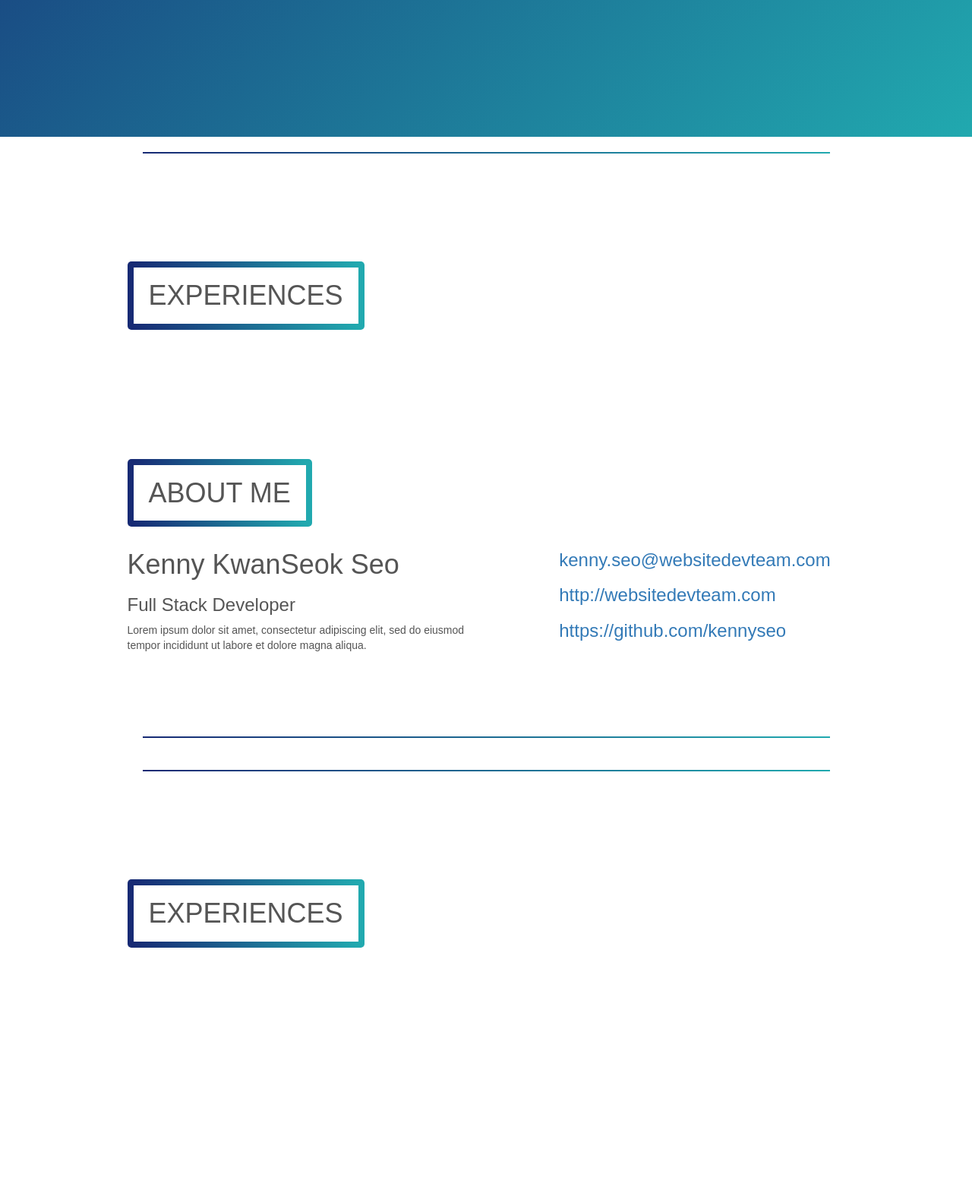
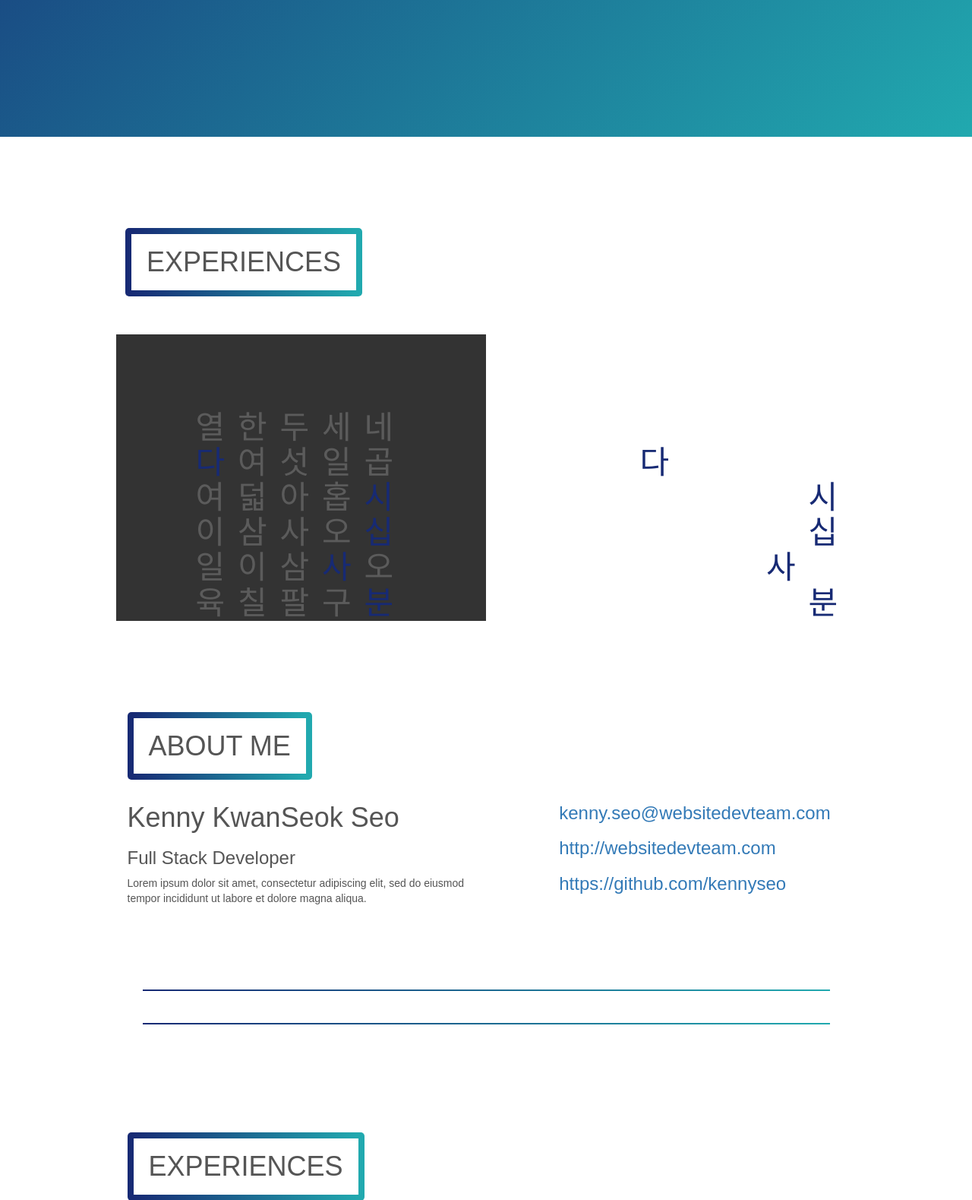
Before and after one commit to kennyseo/clock, a PHP site: page / in a window 1280 px wide. Shown: the part 557-2136 px from the top of the page at 76% size. Before the commit the page ends 1804 px from the top, so only its background shows below. Run offline with PHP 8.4, Linux system fonts and the light colour scheme; some libraries are stand-ins or nearby versions; some web fonts are replaced.

Commit message:
dark and light

```diff
--- a/index.php
+++ b/index.php
@@ -171,12 +171,103 @@
 
 
 	<div id="download" class="container"><!-- skill set container starts -->
-    <div class="row"><!-- row starts -->
-      <div class="col-md-10 col-md-offset-1 "><!-- col 10 starts -->
 
-					<div class="divider mt-5"></div>
+							<h1 class="box mt-5 mb-2 col-md-offset-1 ">EXPERIENCES</h1><!-- EXPERIENCES starts -->
+							<div class="row"><!-- row starts -->
 
-					<h1 class="box mt-5 mb-2">EXPERIENCES</h1><!-- EXPERIENCES starts -->
+      <div class="col-md-5 col-md-offset-1" style="background: #333;"><!-- col 10 starts -->
+				<table class="clock dark">
+					<tr>
+						<td class="ten">열</td>
+						<td class="one">한</td>
+						<td class="two">두</td>
+						<td class="three">세</td>
+						<td class="four">네</td>
+					</tr>
+					<tr>
+						<td class="five">다</td>
+						<td class="six">여</td>
+						<td class="fivesix">섯</td>
+						<td class="seven1">일</td>
+						<td class="seven2">곱</td>
+					</tr>
+					<tr>
+						<td class="eight1">여</td>
+						<td class="eight2">덟</td>
+						<td class="nine1">아</td>
+						<td class="nine2">홉</td>
+						<td class="hour">시</td>
+					</tr>
+					<tr>
+						<td class="twentym">이</td>
+						<td class="thirtym">삼</td>
+						<td class="fourtym">사</td>
+						<td class="fiftym">오</td>
+						<td class="tenm">십</td>
+					</tr>
+					<tr>
+						<td class="onem">일</td>
+						<td class="twom">이</td>
+						<td class="threem">삼</td>
+						<td class="fourm">사</td>
+						<td class="fivem">오</td>
+					</tr>
+					<tr>
+						<td class="sixm">육</td>
+						<td class="sevenm">칠</td>
+						<td class="eightm">팔</td>
+						<td class="nightm">구</td>
+						<td class="min">분</td>
+					</tr>
+				</table>
+
+			</div>
+			<div class="col-md-5 col-md-offset-1 "><!-- col 10 starts -->
+
+				<table class="clock light">
+					<tr>
+						<td class="ten">열</td>
+						<td class="one">한</td>
+						<td class="two">두</td>
+						<td class="three">세</td>
+						<td class="four">네</td>
+					</tr>
+					<tr>
+						<td class="five">다</td>
+						<td class="six">여</td>
+						<td class="fivesix">섯</td>
+						<td class="seven1">일</td>
+						<td class="seven2">곱</td>
+					</tr>
+					<tr>
+						<td class="eight1">여</td>
+						<td class="eight2">덟</td>
+						<td class="nine1">아</td>
+						<td class="nine2">홉</td>
+						<td class="hour">시</td>
+					</tr>
+					<tr>
+						<td class="twentym">이</td>
+						<td class="thirtym">삼</td>
+						<td class="fourtym">사</td>
+						<td class="fiftym">오</td>
+						<td class="tenm">십</td>
+					</tr>
+					<tr>
+						<td class="onem">일</td>
+						<td class="twom">이</td>
+						<td class="threem">삼</td>
+						<td class="fourm">사</td>
+						<td class="fivem">오</td>
+					</tr>
+					<tr>
+						<td class="sixm">육</td>
+						<td class="sevenm">칠</td>
+						<td class="eightm">팔</td>
+						<td class="nightm">구</td>
+						<td class="min">분</td>
+					</tr>
+				</table>
 			</div>
 		</div>
 	</div>
```
